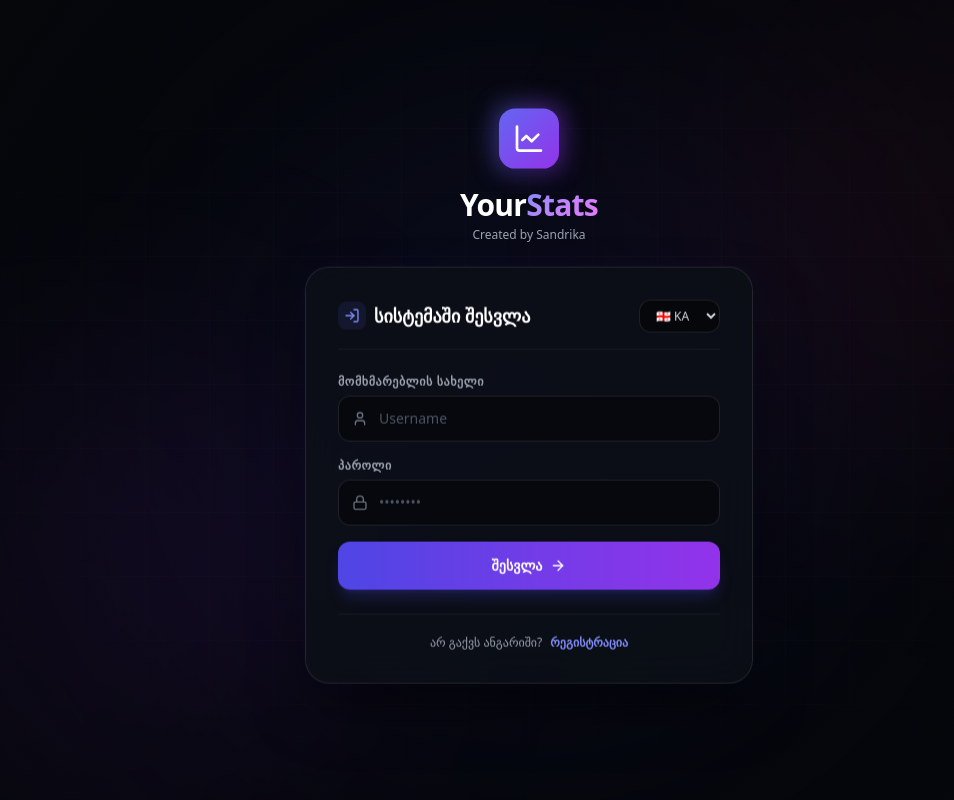
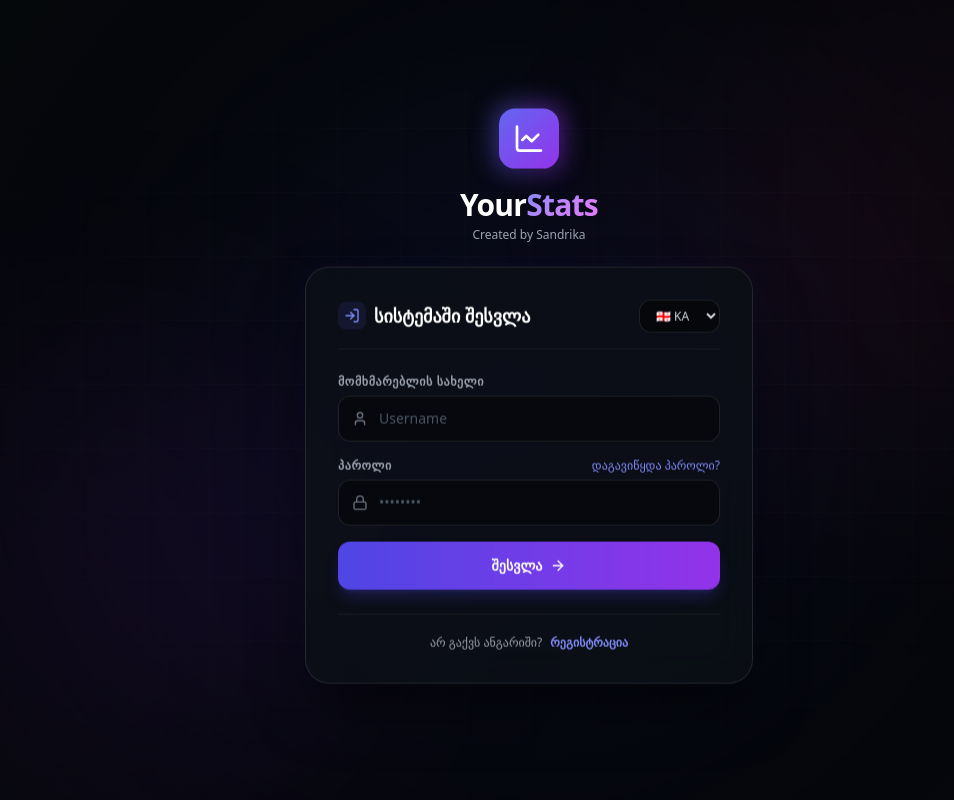
Before and after one commit to sandrika9/trading-site, a Flask app: page /login in a window 1280 px wide. Shown: the whole page, without its empty margins (111-1065 px from the left). Run offline with Flask 3, Linux system fonts and the light colour scheme; some libraries are stand-ins or nearby versions.

Commit message:
Update login.html

```diff
--- a/templates/login.html
+++ b/templates/login.html
@@ -144,7 +144,11 @@
 
                 <!-- Password Field -->
                 <div>
-                    <label class="block text-xs font-semibold text-gray-400 mb-1.5 uppercase tracking-wider" data-i18n="password">პაროლი</label>
+                    <div class="flex justify-between items-center mb-1.5">
+                        <label class="block text-xs font-semibold text-gray-400 uppercase tracking-wider" data-i18n="password">პაროლი</label>
+                        <!-- Forgot Password Link -->
+                        <a href="{{ url_for('forgot_password') }}" class="text-xs text-indigo-400 hover:text-indigo-300 transition" data-i18n="forgot_password">დაგავიწყდა პაროლი?</a>
+                    </div>
                     <div class="relative">
                         <div class="absolute inset-y-0 left-0 pl-3.5 flex items-center pointer-events-none text-gray-500">
                             <i data-lucide="lock" class="w-4 h-4"></i>
@@ -168,7 +172,7 @@
         </div>
     </div>
 
-    <!-- Script Block Preserved Completely -->
+    <!-- Script Block -->
     <script>
         lucide.createIcons();
 
@@ -179,6 +183,7 @@
                 login_title: "სისტემაში შესვლა",
                 username: "მომხმარებლის სახელი",
                 password: "პაროლი",
+                forgot_password: "დაგავიწყდა პაროლი?",
                 login_btn: "შესვლა",
                 no_account: "არ გაქვს ანგარიში?",
                 register: "რეგისტრაცია"
@@ -188,6 +193,7 @@
                 login_title: "Sign In",
                 username: "Username",
                 password: "Password",
+                forgot_password: "Forgot password?",
                 login_btn: "Sign In",
                 no_account: "Don't have an account?",
                 register: "Register"
@@ -197,6 +203,7 @@
                 login_title: "Вход в систему",
                 username: "Имя пользователя",
                 password: "Пароль",
+                forgot_password: "Забыли пароль?",
                 login_btn: "Войти",
                 no_account: "Нет аккаунта?",
                 register: "Регистрация"
@@ -206,6 +213,7 @@
                 login_title: "Iniciar sesión",
                 username: "Nombre de usuario",
                 password: "Contraseña",
+                forgot_password: "¿Olvidaste tu contraseña?",
                 login_btn: "Entrar",
                 no_account: "¿No tienes una cuenta?",
                 register: "Registrarse"
@@ -223,7 +231,6 @@
             document.querySelectorAll('[data-i18n]').forEach(element => {
                 const key = element.getAttribute('data-i18n');
                 if (translations[lang] && translations[lang][key]) {
-                    // თუ ელემენტს შიგნით იკონი ან ტექსტი აქვს ცალკე
                     const textSpan = element.querySelector('span');
                     if (textSpan) {
                         textSpan.innerText = translations[lang][key];
```
